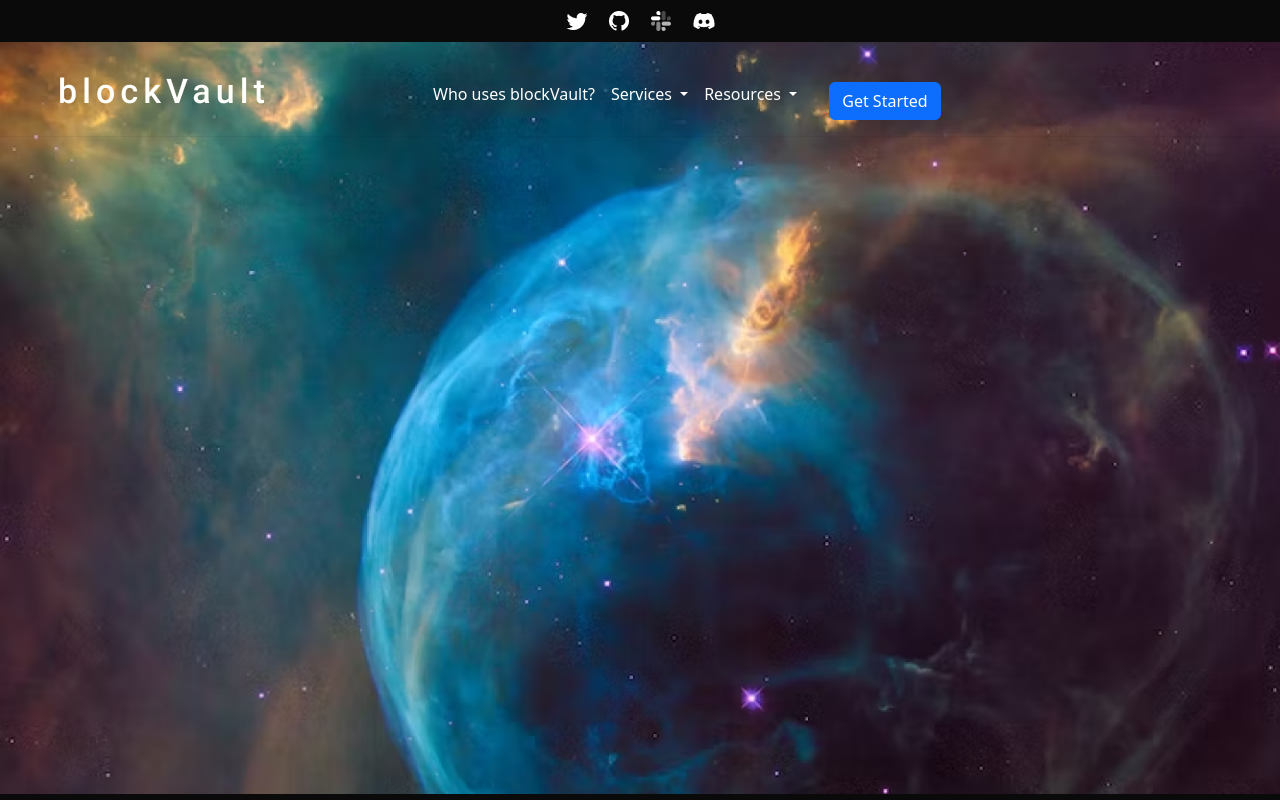
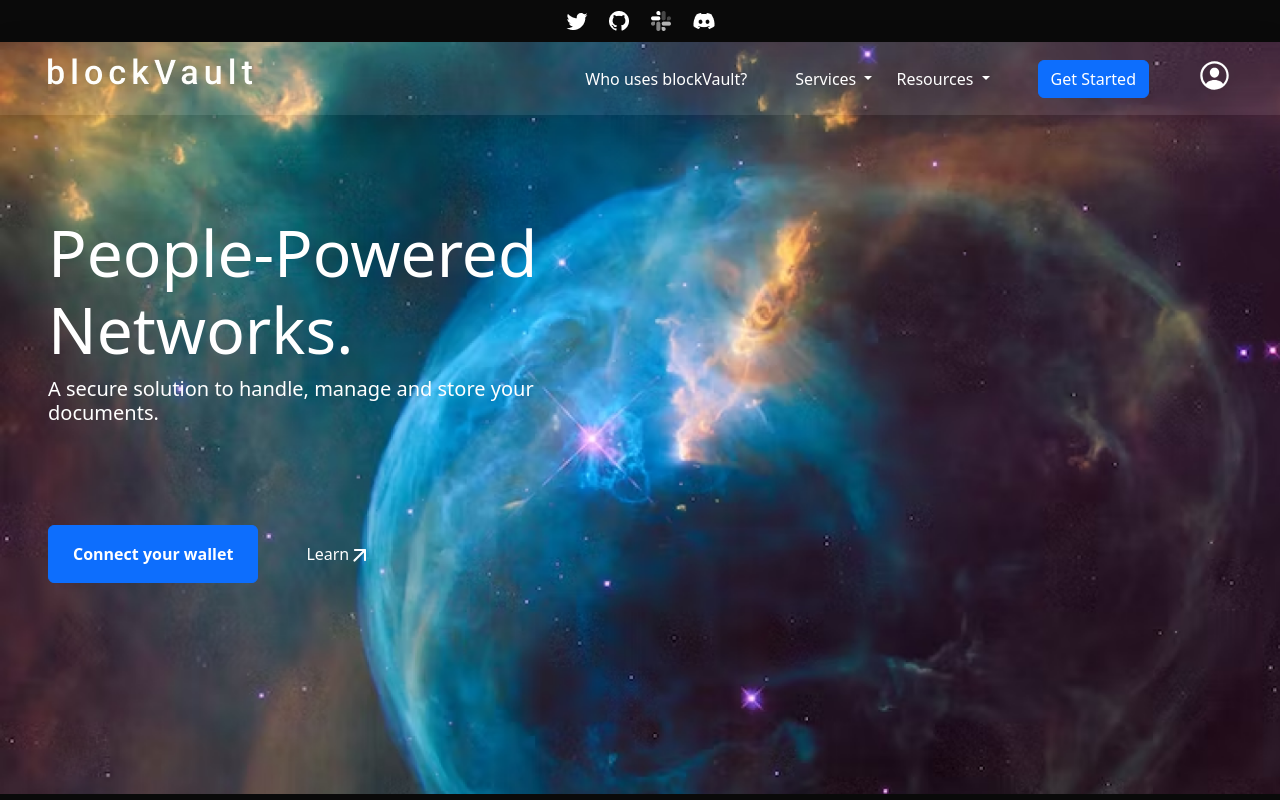
Before and after one commit to nicolasatoyebi/levelonelivecoding-git, a plain HTML site: page index.html in a window 1280 px wide. Drawn offline with nearby package versions, Linux system fonts and the light colour scheme.

Commit message:
complete hero section

```diff
--- a/index.html
+++ b/index.html
@@ -21,28 +21,20 @@
     </div>
 
     <div class="hero-background">
-        <div class="nav-bar">
-            <nav class="navbar navbar-expand-lg bg-transparent">
-                <div class="container-fluid justify-content-between">
-                    <div class="mx-5">
-                        <a class="navbar-brand" href="#">
+        <div class="nav-bar px-5 py-3">
+            <nav class="d-flex justify-content-between">
+               <div>
                 <img src="images/blockVault.png" alt="">
-                        </a>
-                        <button class="navbar-toggler" type="button" data-bs-toggle="collapse" data-bs-target="#navbarSupportedContent" aria-controls="navbarSupportedContent" aria-expanded="false" aria-label="Toggle navigation">
-                          <span class="navbar-toggler-icon"></span>
-                        </button>
                </div>
-                  <div class="collapse navbar-collapse" id="navbarSupportedContent">
-                    <ul class="navbar-nav ms-5 ps-5 mt-4 text-white">
+               <div class="nav-bar-links d-flex align-items-center gap-5">
                 <li class="nav-item">
                     <a class="nav-link active text-white" aria-current="page" href="#">Who uses blockVault?</a>
                   </li>
-                      <li class="nav-item dropdown d-flex">
-                        <a class="nav-link dropdown-toggle text-white" href="#" role="button" data-bs-toggle="dropdown" aria-expanded="false">
+                    <li class="nav-item dropdown d-flex align-items-center text-white gap-4">
+                        <a class="nav-link dropdown-toggle" href="#" role="button" data-bs-toggle="dropdown" aria-expanded="false">
                         Services
                         </a>
-
-                        <a class="nav-link dropdown-toggle text-white" href="#" role="button" data-bs-toggle="dropdown" aria-expanded="false">
+                        <a class="nav-link dropdown-toggle" href="#" role="button" data-bs-toggle="dropdown" aria-expanded="false">
                         Resources
                         </a>
                         <ul class="dropdown-menu">
@@ -52,25 +44,34 @@
                         <li><a class="dropdown-item" href="#">Something else here</a></li>
                         </ul>
                     </li>
+
+                    <button class="btn btn-primary" type="submit">Get Started</button>
+
                   <li class="nav-item">
-                        <a class="nav-link" aria-disabled="true">
-                            <!-- <img src="images/d" alt=""> -->
+                    <a class="nav-link disabled text-white" aria-disabled="true">
                         <ion-icon name="person-circle-outline"></ion-icon>
                     </a>
                   </li>
-                      <li class="nav-item">
-                        <a class="nav-link" aria-disabled="true">
-                            <button class="btn btn-primary" type="submit">Get Started</button>
-                        </a>
-                      </li>
-                    </ul>
-                  </div>
                </div>
             </nav>
+        </div>
+
+        <div class="hero-text d-flex flex-column px-5">
+            <h1 class="hero-text-lg text-white">People-Powered Networks.</h1>
+            <h5 class="hero-text-sm text-white">A secure solution to handle, manage and store your documents.</h5>
+            <div class="d-flex gap-5">
+                <button class="btn btn-primary py-3 px-4 fw-semibold">Connect your wallet</button>
+                <button class="bg-transparent text-white border-0">
+                    <span>Learn </span>
+                    <img src="images/arrow.png" alt="">
+                </button>
+            </div>
         </div>
     </div>
 
 
     <script src="https://cdn.jsdelivr.net/npm/bootstrap@5.3.2/dist/js/bootstrap.bundle.min.js"></script>
+    <script type="module" src="https://unpkg.com/ionicons@7.1.0/dist/ionicons/ionicons.esm.js"></script>
+
 </body>
 </html>
--- a/style.css
+++ b/style.css
@@ -26,5 +26,28 @@ body {
 }
 
 .nav-bar {
-    border-bottom: 1px solid rgba(0,0,0, .05);
+    background-color: rgba(255, 255, 255, 0.08);
+    box-shadow: 0 4px 30px rgba(0, 0, 0, 0.1);
 }
+
+.nav-bar-links li{
+    list-style: none;
+}
+
+ion-icon {
+    font-size: 35px;
+  }
+
+  .hero-text {
+    margin-top: 100px;
+    width: 50%;
+  }
+
+  .hero-text-lg {
+    font-size: 64px;
+    padding-right: 40px;
+  }
+
+  .hero-text-sm {
+    margin-bottom: 100px;
+  }
```
Also changed, not shown: images/arrow.png (added). Lines whose indentation alone changed are shown as unchanged.
